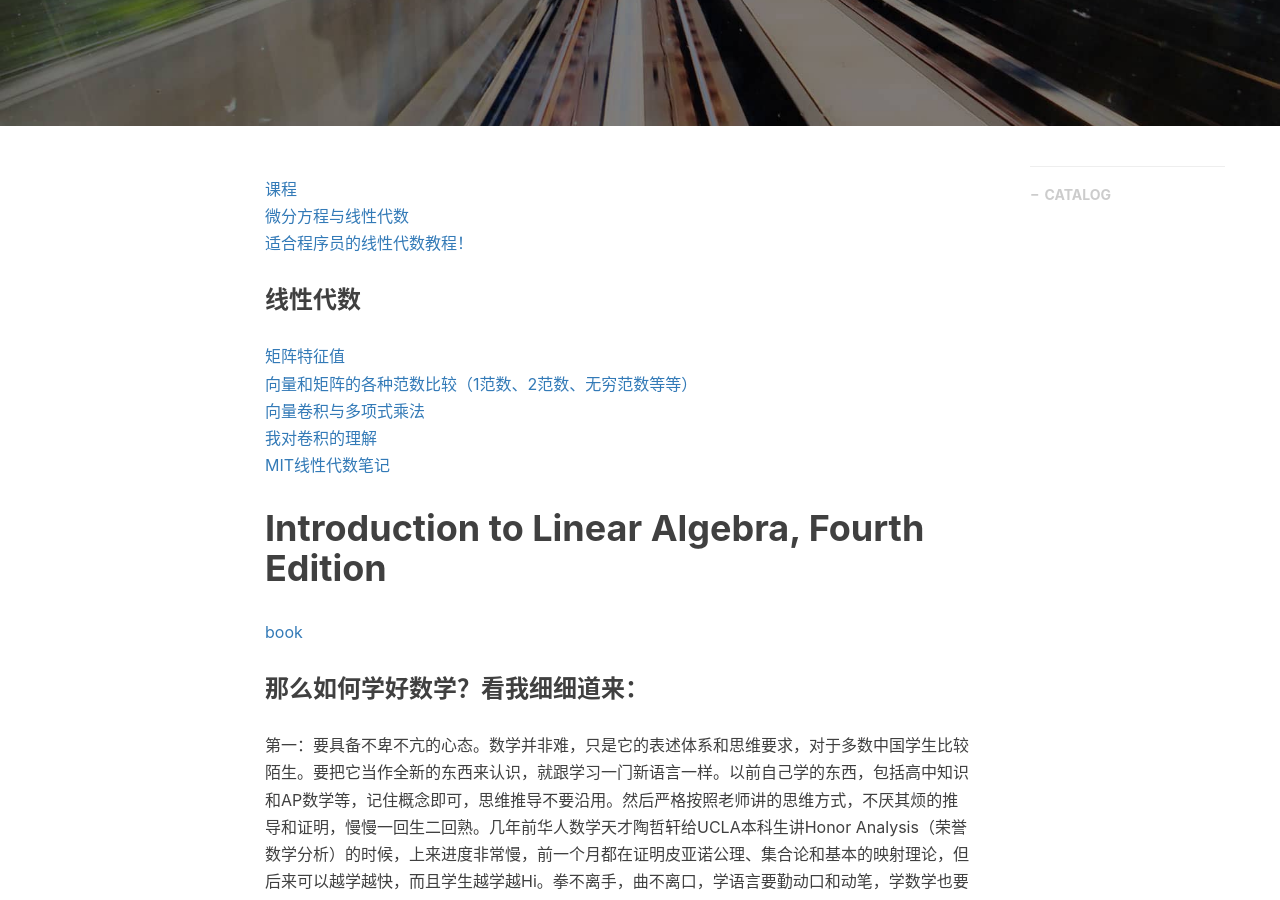
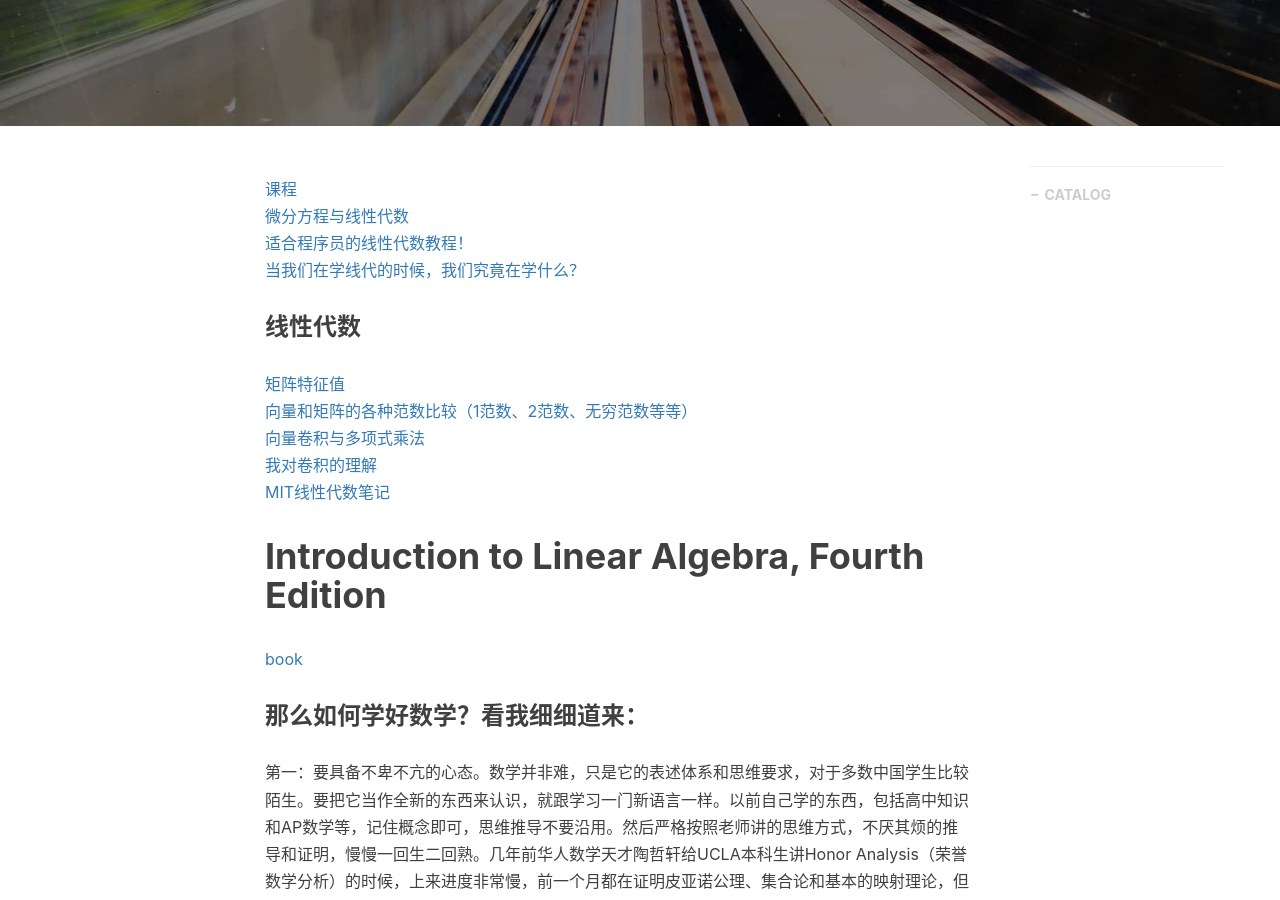
Before and after one commit to gary-robotics/dlward, a Jekyll site: the page built from _posts/2019-09-26-线性代数-2019.markdown, in a window 1280 px wide and 900 px high, scrolled down 397 px. Built offline with Jekyll 4.4.1, drawn with Linux system fonts in a browser that asks for light colours; nearby versions of some CDN libraries; comment, search, counter and statistics services are not loaded; some of the changed text lies outside the part shown.

Commit message:
Update and rename 2018-09-26-线性代数-2019.markdown to 2019-09-26-线性代数-2019.markdown

```diff
--- a/_posts/2018-09-26-线性代数-2019.markdown
+++ b/_posts/2019-09-26-线性代数-2019.markdown
@@ -12,6 +12,7 @@ tags:                               #标签
 [课程](http://www.doc88.com/p-663159263402.html)
 [微分方程与线性代数](https://zhuanlan.zhihu.com/p/46533077)
 [适合程序员的线性代数教程！](https://zhuanlan.zhihu.com/p/65002126)
+[当我们在学线代的时候，我们究竟在学什么？](https://zhuanlan.zhihu.com/p/22121735)
 
 ### 线性代数
 [矩阵特征值](https://www.zhihu.com/question/21874816/answer/181864044)
```
